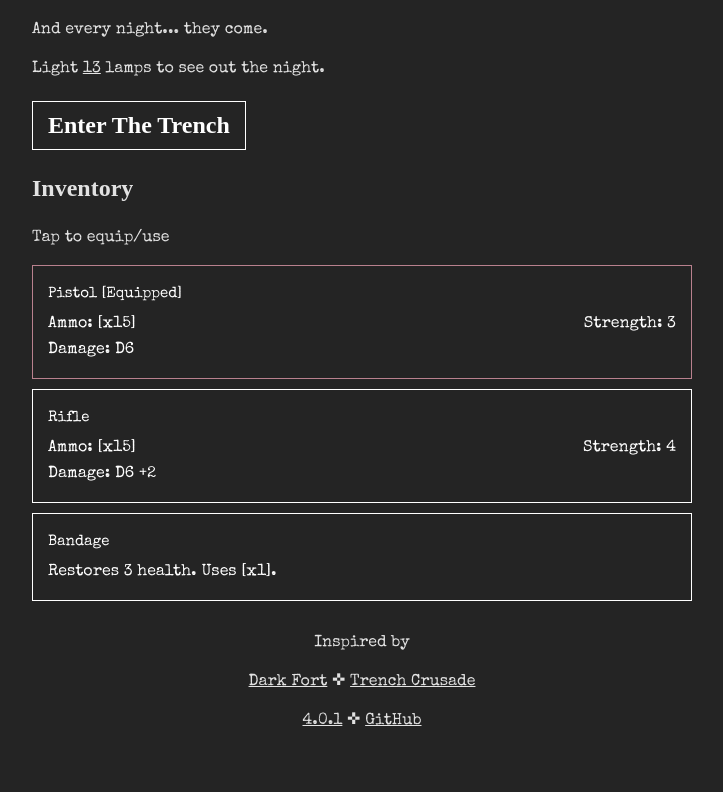
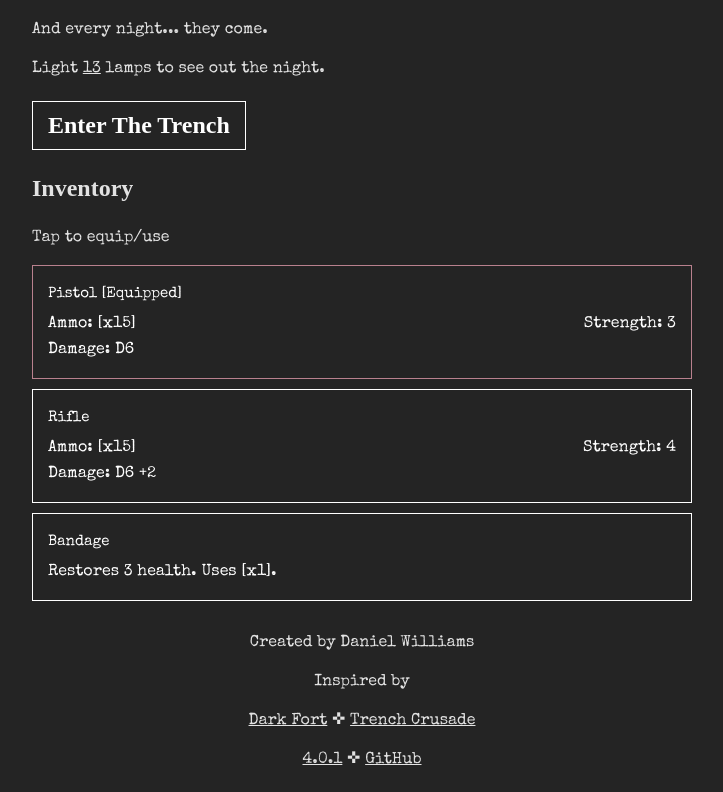
Before and after one commit to thisoldbear/the-trench, a React (Vite) app: page / in a window 1280 px wide. Shown: the part 349-1141 px from the top of the page, without its empty margins (278-1001 px from the left). Before the commit the page ends 1102 px from the top, so only its background shows below. Built offline with nearby package versions, Linux system fonts and the light colour scheme; a web font is replaced by a local one.

Commit message:
Add attribution

```diff
--- a/src/App.tsx
+++ b/src/App.tsx
@@ -165,6 +165,7 @@ export function App() {
           )}
         </div>
         <div className="footer">
+          <p>Created by Daniel Williams</p>
           <p>Inspired by</p>
           <p>
             <a href="https://darkfort.caffeine.computer">Dark Fort</a>
```
